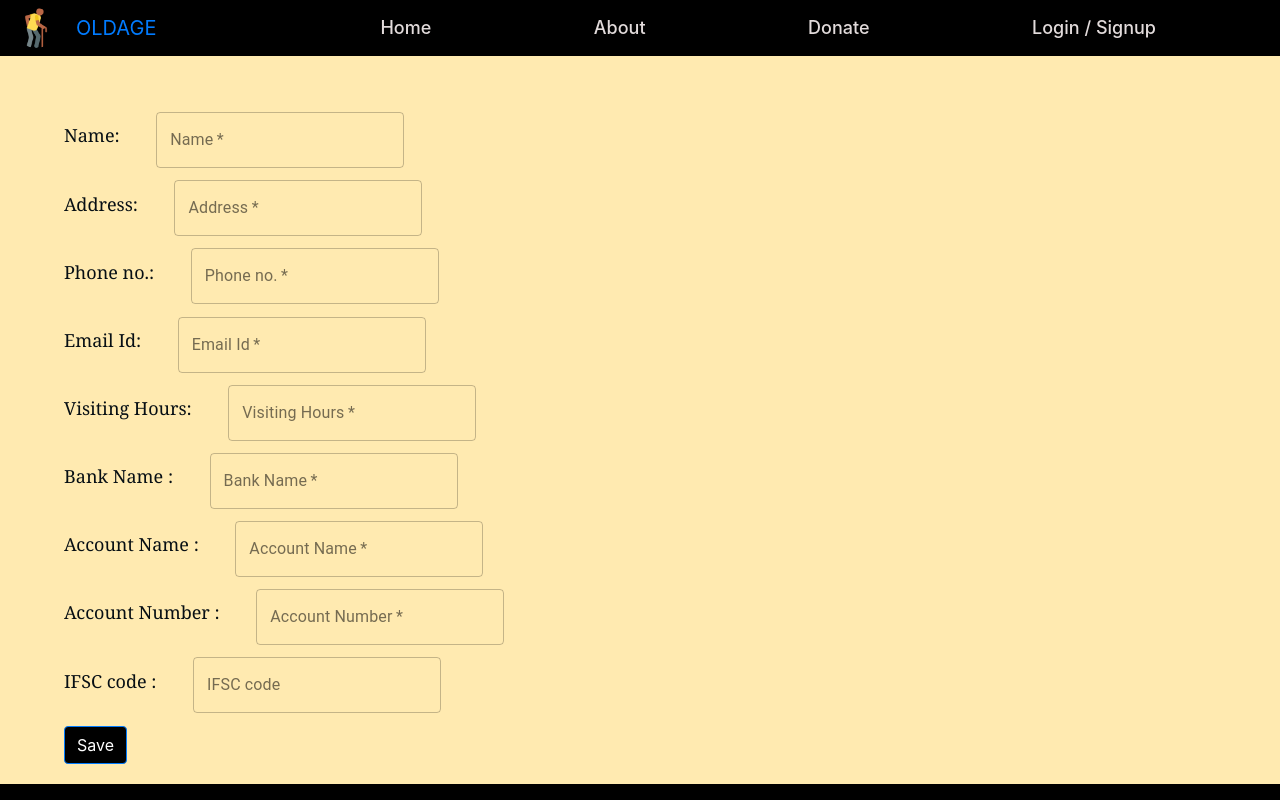
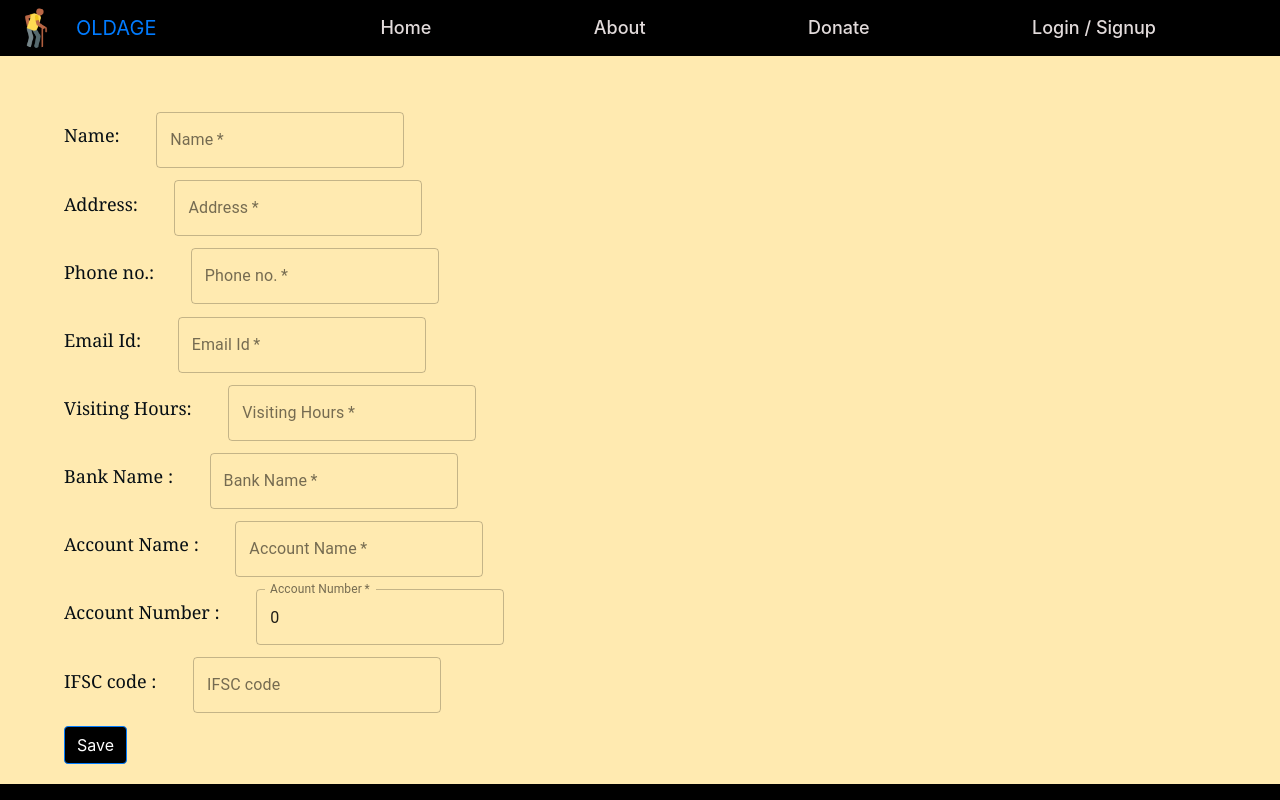
Before and after one commit to saniyaagrawal/old-age, a React (Create React App) app in the folder old-age/: page /add in a window 1280 px wide. Built offline with nearby package versions, Linux system fonts and the light colour scheme.

Commit message:
account no field changed to int

```diff
--- a/old-age/src/pages/AddOldage.js
+++ b/old-age/src/pages/AddOldage.js
@@ -11,7 +11,7 @@ function AddOldage() {
   const [email, setEmail] = useState("");
   const [visiting_hours, setVisiting_hours] = useState("");
   const [account_name, setAccount_name] = useState("");
-  const [account_no, setAccount_no] = useState("");
+  const [account_no, setAccount_no] = useState(0);
   const [bank_name, setBank_name] = useState("");
   const [ifsc_code, setIfsc_code] = useState("");
 
```
